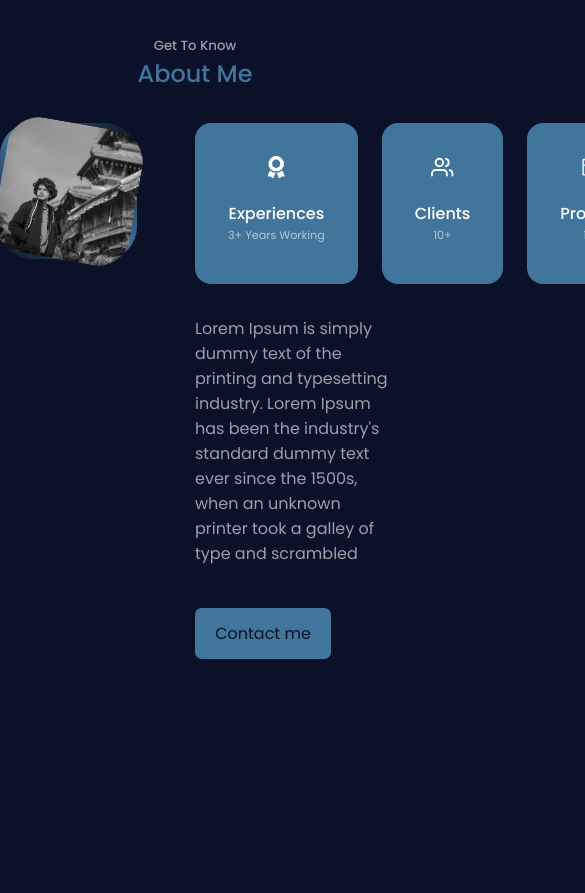
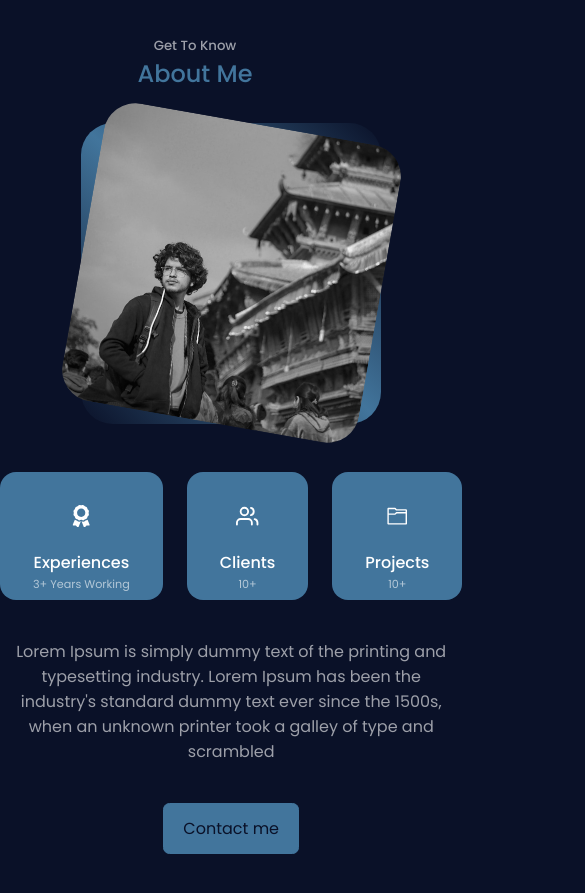
Before and after one commit to niguns7/my-port, a React (Create React App) app: page / in a window 390 px wide. Shown: the part 1160-2053 px from the top of the page, 585 px wide, since content can reach past the window. Built offline with nearby package versions, Linux system fonts and the light colour scheme.

Commit message:
meadia quey on about

```diff
--- a/src/Components/Containers/About/About.css
+++ b/src/Components/Containers/About/About.css
@@ -40,6 +40,7 @@
     border-radius: 1rem;
     padding: 2rem;
     text-align: center;
+    height: 8rem;
 }
 .about_card:hover {
     background: transparent;
@@ -66,3 +67,39 @@
     margin: 2rem 0 2.6rem;
     color: var(--color-light);
 }
+@media screen and (max-width: 1024px) {
+    .about_container {
+        grid-template-columns: 1fr;
+        gap: 0;
+    }
+    .about_me {
+        width: 50%;
+        margin: 2rem auto 4rem;
+    }
+
+    .about_content p{
+        margin: 1rem 0 1.5rem;
+    }
+}
+
+/*----MEDIA QUERIES FOR SMALL DEVICE----*/
+@media screen and (max-width: 600px) {
+    .about_me {
+        width: 65%;
+        margin: 0 auto 3rem;
+    }
+    .about_card {
+        grid-template-columns: repeat(3, 1fr);
+        gap: 0.5rem;
+        padding: 2rem;
+    }
+    .about_content {
+        text-align: center;
+    }
+    .about_content p {
+        margin: 1.5rem 0;
+        font-size: 1rem;
+        padding: 15px;
+    }
+
+}
```
